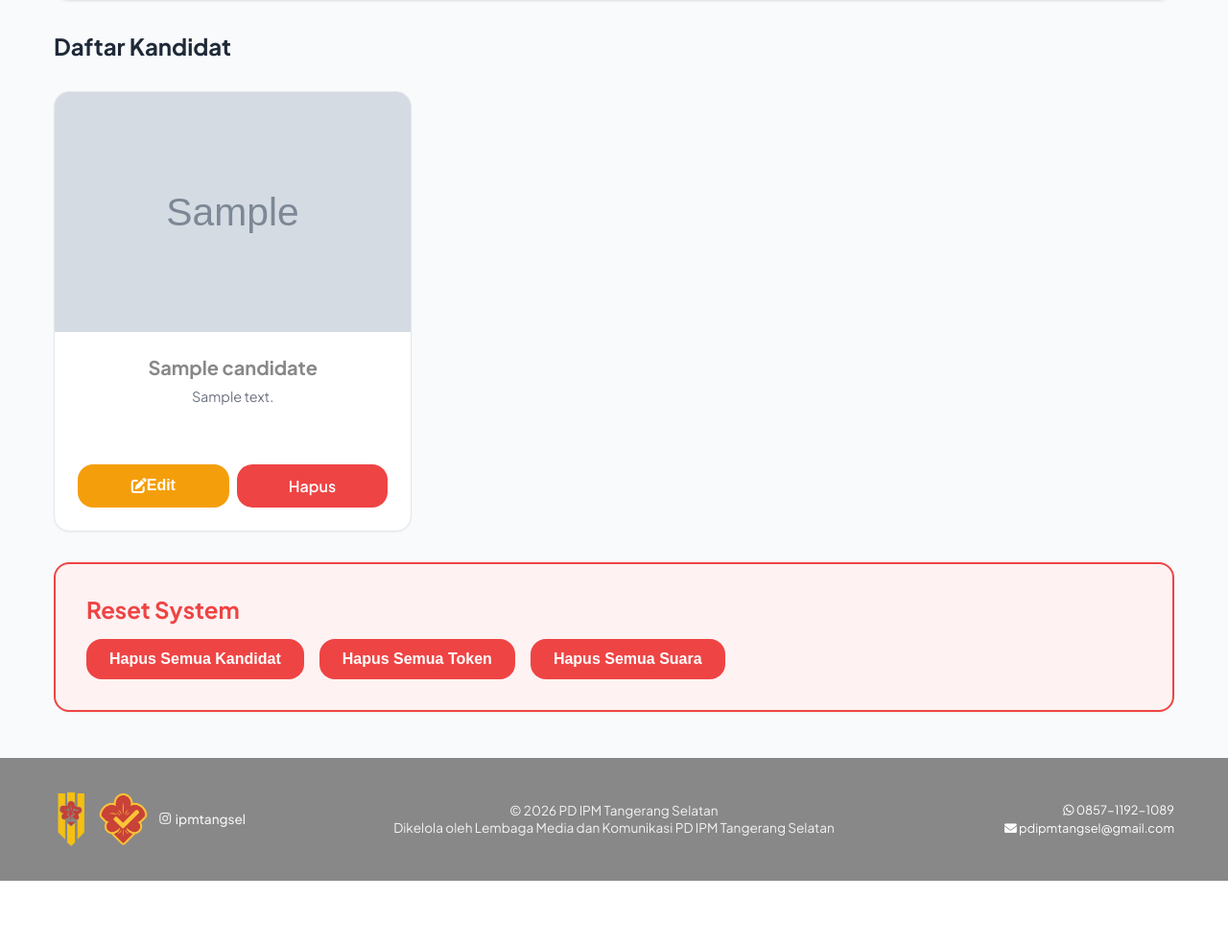
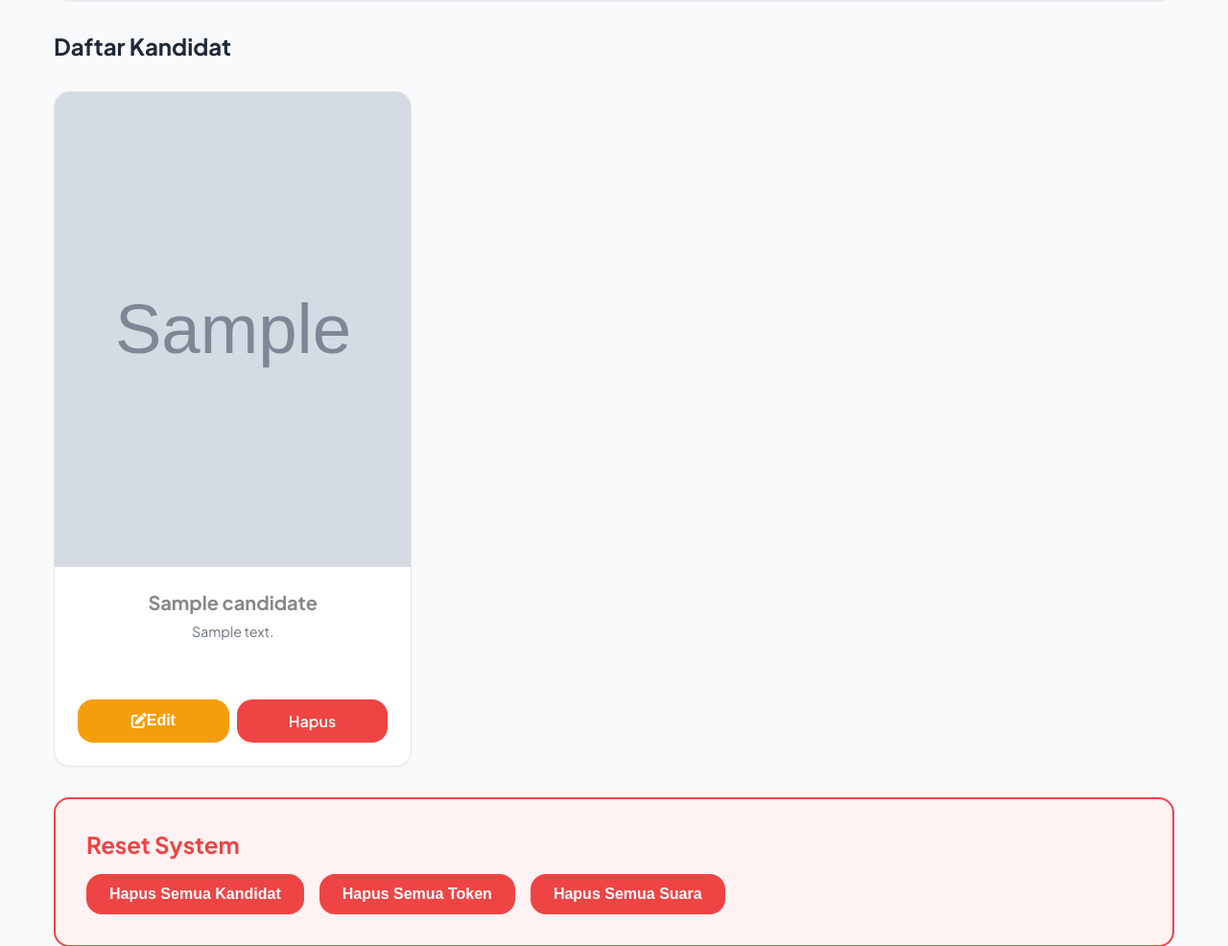
Before and after one commit to Hilmanalmas/Orc-Vote-IPM-Tangsel, a PHP site: page /admin/index.php in a window 1280 px wide. Shown: the part 1847-2833 px from the top of the page at 96% size. Before the commit the page ends 2765 px from the top, so only its background shows below. Run offline with PHP 8.4, Linux system fonts and the light colour scheme; a user stored in the database is signed in; data comes from the database, SQL or seed files in the repository; tables that the repository leaves empty hold one stand-in row (values such as "Sample post"); grey boxes marked "Sample" are stand-in pictures; data that the repository does not hold is empty; some libraries are stand-ins or nearby versions.

Commit message:
style: update candidate image aspect ratio and alignment for consistent display

```diff
--- a/style.css
+++ b/style.css
@@ -280,14 +280,15 @@ nav a.active {
 .candidate-img-wrapper {
   overflow: hidden;
   width: 100%;
-  height: 250px;
+  aspect-ratio: 3/4; /* Rasio standar pas foto (3x4) */
+  background-color: #f3f4f6;
 }
 
 .candidate-img {
   width: 100%;
   height: 100%;
   object-fit: cover;
-  background-color: #e5e7eb;
+  object-position: top center; /* Memastikan wajah/kepala tidak terpotong */
   transition: transform 0.5s cubic-bezier(0.16, 1, 0.3, 1);
 }
 
```
